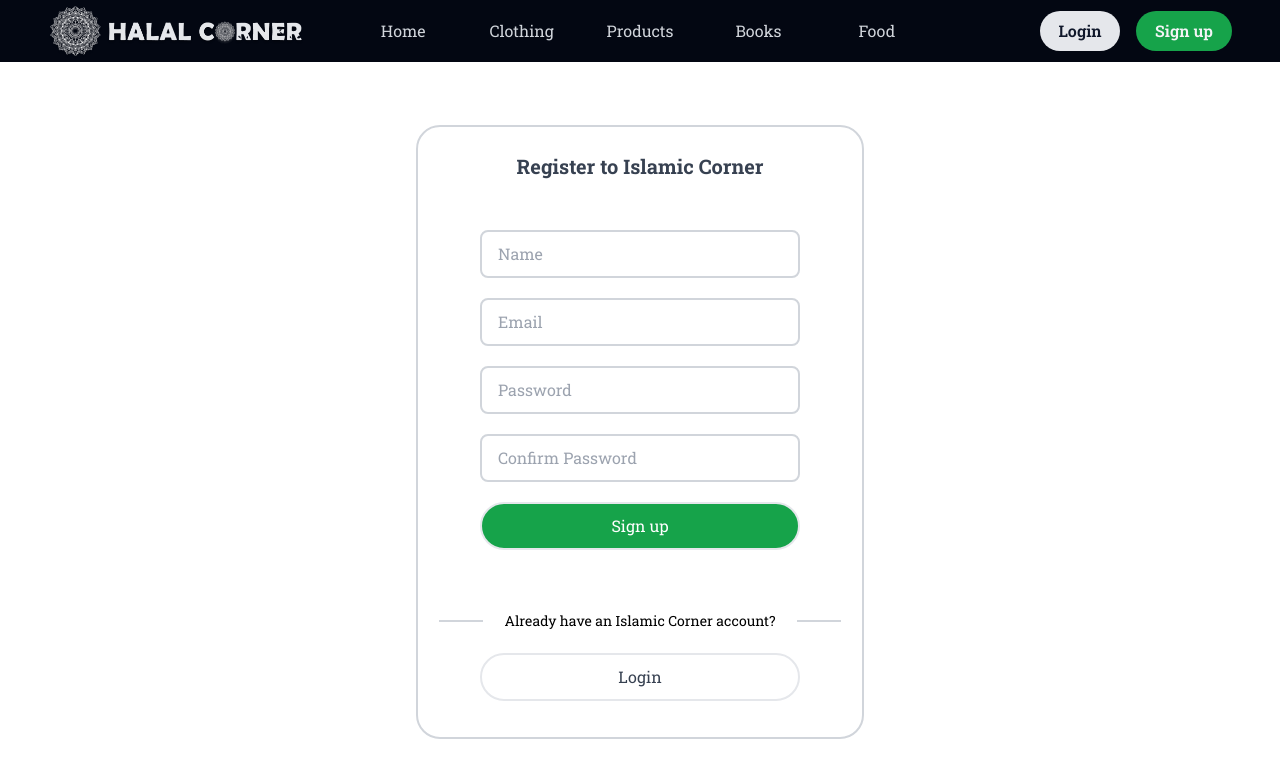
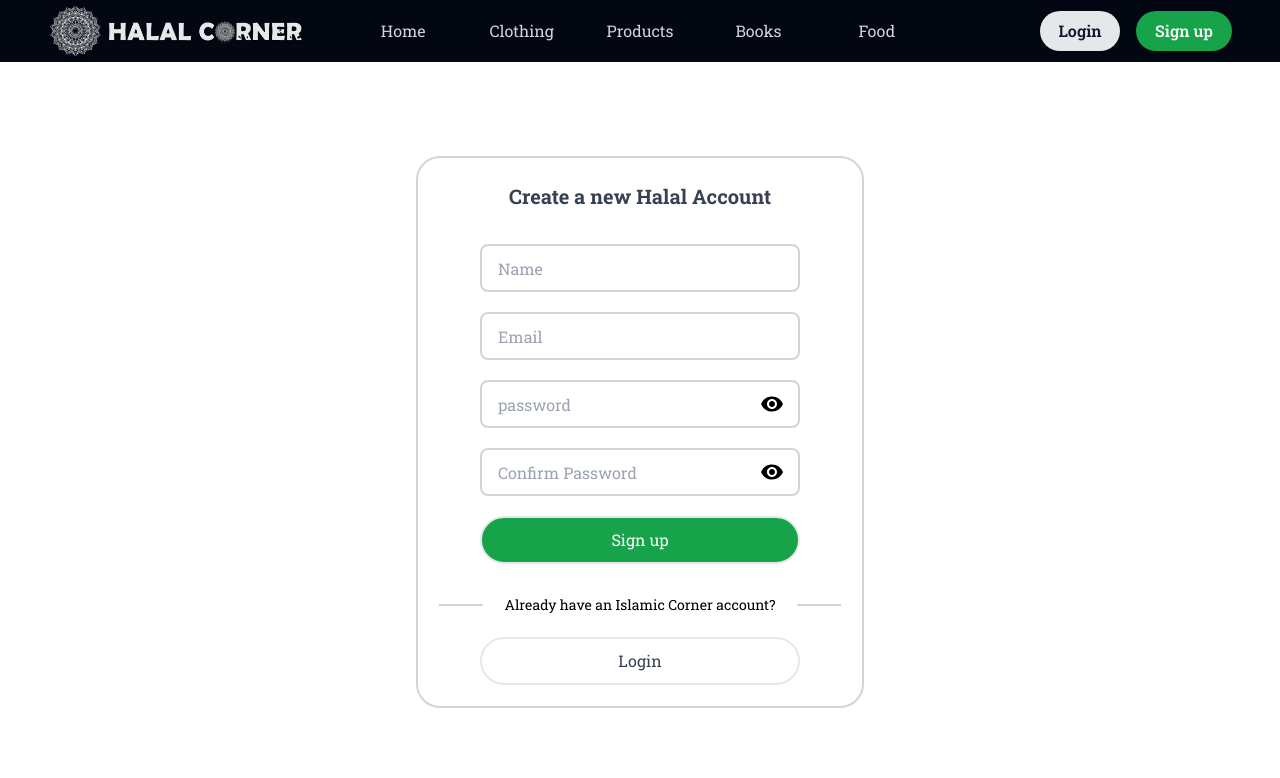
Before and after one commit to Yanal-Sabbagh07/halal, a Next.js app: page /regester in a window 1280 px wide. Shown: the top 778 px of the page. Built offline with nearby package versions, Linux system fonts and the light colour scheme; no server answers.

Commit message:
add show hide btn for password input and a min height for the forms

```diff
--- a/src/app/login/page.tsx
+++ b/src/app/login/page.tsx
@@ -35,10 +35,12 @@ const Page = () => {
   if (status === "unauthenticated") {
     return (
       <div className="mt-16 flex h-[calc(100svh-64px)]  items-center justify-center ">
-        <div className=" flex h-3/4 w-[calc(100%-36px)] flex-col items-center justify-around rounded-lg  border-2 border-gray-300 text-center sm:w-3/4  sm:rounded-3xl lg:w-[calc(35%)] ">
-          <h1 className="mt-1 text-xl font-bold text-gray-700">
-            Log in to Islamic Corner
-          </h1>
+        <div className=" flex min-h-fit  w-[calc(100%-36px)] flex-col items-center justify-around rounded-lg  border-2 border-gray-300 text-center sm:w-3/4  sm:rounded-3xl lg:h-3/4 lg:w-[calc(35%)] ">
+          <div className="flex h-14 items-center justify-center">
+            <h1 className="mt-1 text-xl font-bold text-gray-700">
+              Log in to your Halal Account
+            </h1>
+          </div>
           <div className="flex h-80 flex-col justify-evenly  ">
             <LoginForm />
             <>
--- a/src/app/regester/page.tsx
+++ b/src/app/regester/page.tsx
@@ -6,10 +6,12 @@ import RegesterForm from "@/components/regester/RegesterForm";
 const page = () => {
   return (
     <div className="mt-16 flex h-[calc(100svh-64px)]  items-center justify-center ">
-      <div className=" flex h-5/6 w-[calc(100%-36px)] flex-col items-center justify-around rounded-md  border-2 border-gray-300 text-center sm:w-3/4 sm:rounded-3xl lg:w-[calc(35%)]">
-        <h1 className=" text-xl font-bold text-gray-700">
-          Register to Islamic Corner
-        </h1>
+      <div className=" flex  min-h-fit w-[calc(100%-36px)] flex-col items-center justify-around rounded-md  border-2 border-gray-300 text-center sm:w-3/4 sm:rounded-3xl md:h-3/4 lg:w-[calc(35%)]">
+        <div className="flex h-14 items-center justify-center">
+          <h1 className=" text-lg font-bold text-gray-700 sm:text-xl">
+            Create a new Halal Account
+          </h1>
+        </div>
         <div className="flex h-80 flex-col justify-center ">
           <RegesterForm />
         </div>
--- a/src/components/login/LoginForm.tsx
+++ b/src/components/login/LoginForm.tsx
@@ -1,5 +1,6 @@
 import React, { useState } from "react";
 import { signIn } from "next-auth/react";
+import VisibilityIcon from "@mui/icons-material/Visibility";
 interface UserData {
   email: string;
   password: string;
@@ -9,6 +10,7 @@ const LoginForm = () => {
     email: "",
     password: "",
   });
+  const [showPassword, setShowPassword] = useState<boolean>(false);
 
   const handleChange = (e: React.ChangeEvent<HTMLInputElement>): void => {
     const { value, name } = e.target;
@@ -35,14 +37,24 @@ const LoginForm = () => {
         placeholder="Email"
         className="h-12 w-72 rounded-lg border-2 border-gray-300 pl-4 outline-none hover:border-gray-500 focus:border-green-500 lg:w-80"
       ></input>
+      <div className="relative ">
         <input
-        type="password"
+          type={!showPassword ? "Password" : "text"}
           name="password"
           value={data.password}
           onChange={handleChange}
           placeholder="Password"
           className="h-12 w-72 rounded-lg border-2 border-gray-300 pl-4 outline-none hover:border-gray-500 focus:border-green-500  lg:w-80"
-      ></input>
+        />
+        <div
+          className="absolute right-4 top-2.5 cursor-pointer"
+          onClick={() => setShowPassword(!showPassword)}
+        >
+          <VisibilityIcon
+            className={`${showPassword && "text-green-500"} $ h-6 w-6`}
+          />
+        </div>
+      </div>
       <button className="relative flex h-12  w-72 items-center  justify-evenly rounded-full border-2 bg-green-600 text-white hover:bg-green-500 lg:w-80">
         Continue with Email
       </button>
--- a/src/components/regester/RegesterForm.tsx
+++ b/src/components/regester/RegesterForm.tsx
@@ -3,6 +3,7 @@
 import { useRouter } from "next/navigation";
 import React, { useState } from "react";
 import axios, { AxiosError } from "axios";
+import VisibilityIcon from "@mui/icons-material/Visibility";
 
 interface UserData {
   name: string;
@@ -20,6 +21,8 @@ const RegesterForm = () => {
     password: "",
     confirm: "",
   });
+  const [showPassword, setShowPassword] = useState<boolean>(false);
+  const [showConfirm, setShowConfirm] = useState<boolean>(false);
 
   const handleSubmit = async (e: React.FormEvent<HTMLFormElement>) => {
     e.preventDefault();
@@ -50,7 +53,7 @@ const RegesterForm = () => {
   return (
     <>
       <form
-        className="flex h-80 flex-col justify-between"
+        className=" flex h-80 flex-col justify-between"
         onSubmit={handleSubmit}
       >
         <input
@@ -61,7 +64,7 @@ const RegesterForm = () => {
           placeholder="Name"
           onChange={handleChange}
           className="h-12 w-72 rounded-lg border-2 border-gray-300 pl-4 outline-none hover:border-gray-500 focus:border-green-500 lg:w-80"
-        ></input>
+        />
         <input
           type="email"
           id="email"
@@ -70,25 +73,46 @@ const RegesterForm = () => {
           placeholder="Email"
           className="h-12 w-72 rounded-lg border-2 border-gray-300 pl-4 outline-none hover:border-gray-500 focus:border-green-500 lg:w-80"
           onChange={handleChange}
-        ></input>
+        />
+        <div className="relative ">
           <input
             id="password"
             name="password"
             value={data.password}
-          type="password"
-          placeholder="Password"
-          className="h-12 w-72 rounded-lg border-2 border-gray-300 pl-4 outline-none hover:border-gray-500 focus:border-green-500  lg:w-80"
+            type={!showPassword ? "Password" : "text"}
+            placeholder="password"
+            className="relative h-12 w-72 rounded-lg border-2 border-gray-300 pl-4 outline-none hover:border-gray-500  focus:border-green-500 lg:w-80"
             onChange={handleChange}
-        ></input>
+          />
+          <div
+            className="absolute right-4 top-2.5 cursor-pointer"
+            onClick={() => setShowPassword(!showPassword)}
+          >
+            <VisibilityIcon
+              className={`${showPassword && "text-green-500"} $ h-6 w-6`}
+            />
+          </div>
+        </div>
+
+        <div className="relative ">
           <input
-          type="password"
+            type={!showConfirm ? "password" : "text"}
             id="confirm"
             name="confirm"
             value={data.confirm}
             placeholder="Confirm Password"
             className="h-12 w-72 rounded-lg border-2 border-gray-300 pl-4 outline-none hover:border-gray-500 focus:border-green-500  lg:w-80"
             onChange={handleChange}
-        ></input>
+          />
+          <div
+            className="absolute right-4 top-2.5 cursor-pointer"
+            onClick={() => setShowConfirm(!showConfirm)}
+          >
+            <VisibilityIcon
+              className={`${showConfirm && "text-green-500"} $ h-6 w-6`}
+            />
+          </div>
+        </div>
         <button
           type="submit"
           className="relative flex h-12  w-72 items-center  justify-evenly rounded-full border-2 bg-green-600 text-white hover:bg-green-500 lg:w-80"
```
Lines whose indentation alone changed are shown as unchanged.
